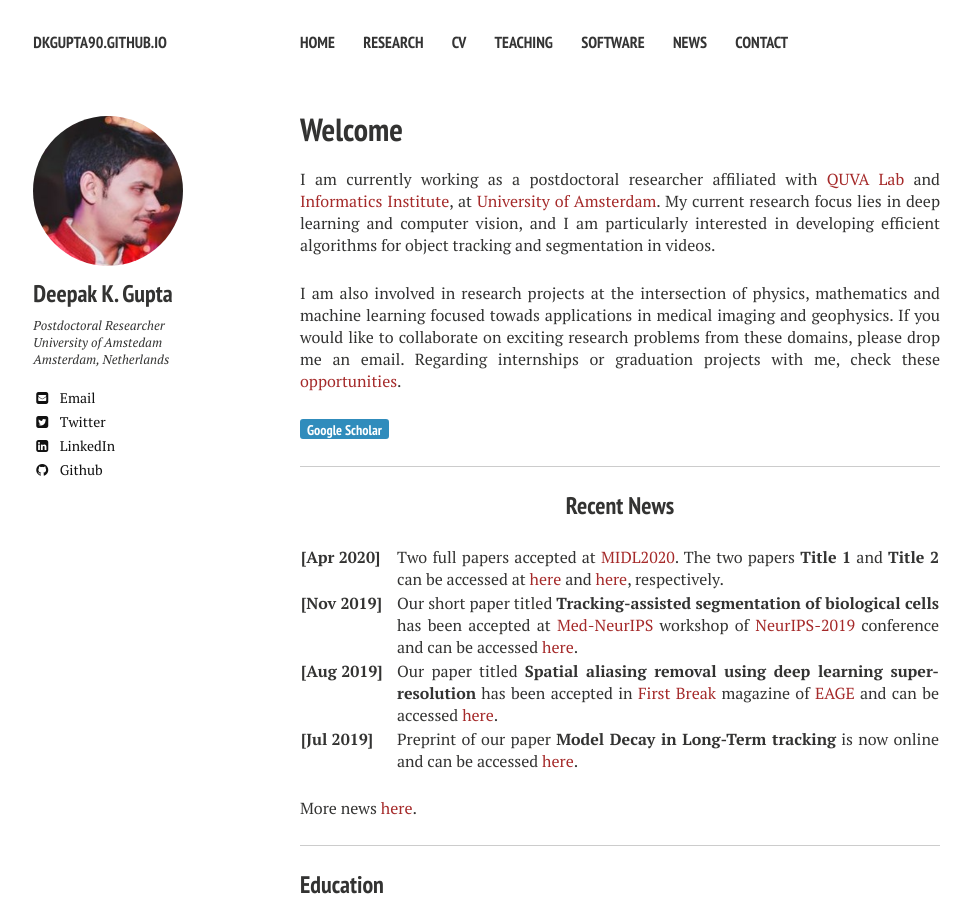
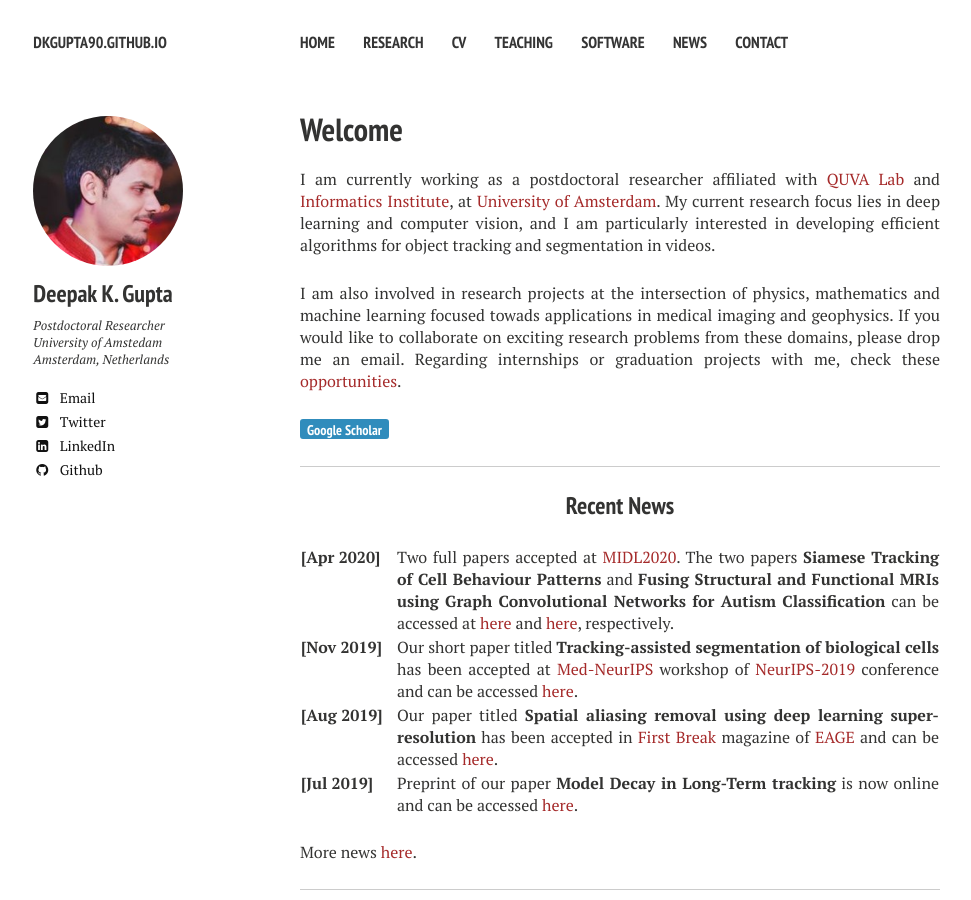
Before and after one commit to dkgupta90/dkgupta90.github.io, a Jekyll site: the page built from index.md, in a window 1280 px wide and 900 px high. Shown: the whole window, without its empty margins (20-991 px from the left). Built offline with Jekyll 4.4.1, drawn with Linux system fonts in a browser that asks for light colours; nearby versions of some CDN libraries.

Commit message:
added midl info

```diff
--- a/index.md
+++ b/index.md
@@ -19,7 +19,7 @@ I am also involved in research projects at the intersection of physics, mathemat
     <col width="85%">
     <tr>
         <td valign="top"><strong>[Apr 2020]</strong></td>
-        <td>Two full papers accepted at <a href="https://2020.midl.io">MIDL2020</a>. The two papers <b>Title 1</b> and <b>Title 2</b> can be accessed at <a href = "https://openreview.net/forum?id=V3ZrDLgNgu">here</a>  and <a href = "https://openreview.net/forum?id=EKu4FU5s4">here</a>, respectively.</td>
+        <td>Two full papers accepted at <a href="https://2020.midl.io">MIDL2020</a>. The two papers <b>Siamese Tracking of Cell Behaviour Patterns</b> and <b>Fusing Structural and Functional MRIs using Graph Convolutional Networks for Autism Classification</b> can be accessed at <a href = "https://openreview.net/forum?id=V3ZrDLgNgu">here</a>  and <a href = "https://openreview.net/forum?id=EKu4FU5s4">here</a>, respectively.</td>
     </tr>
     <tr>
         <td valign="top"><strong>[Nov 2019]</strong></td>
```
